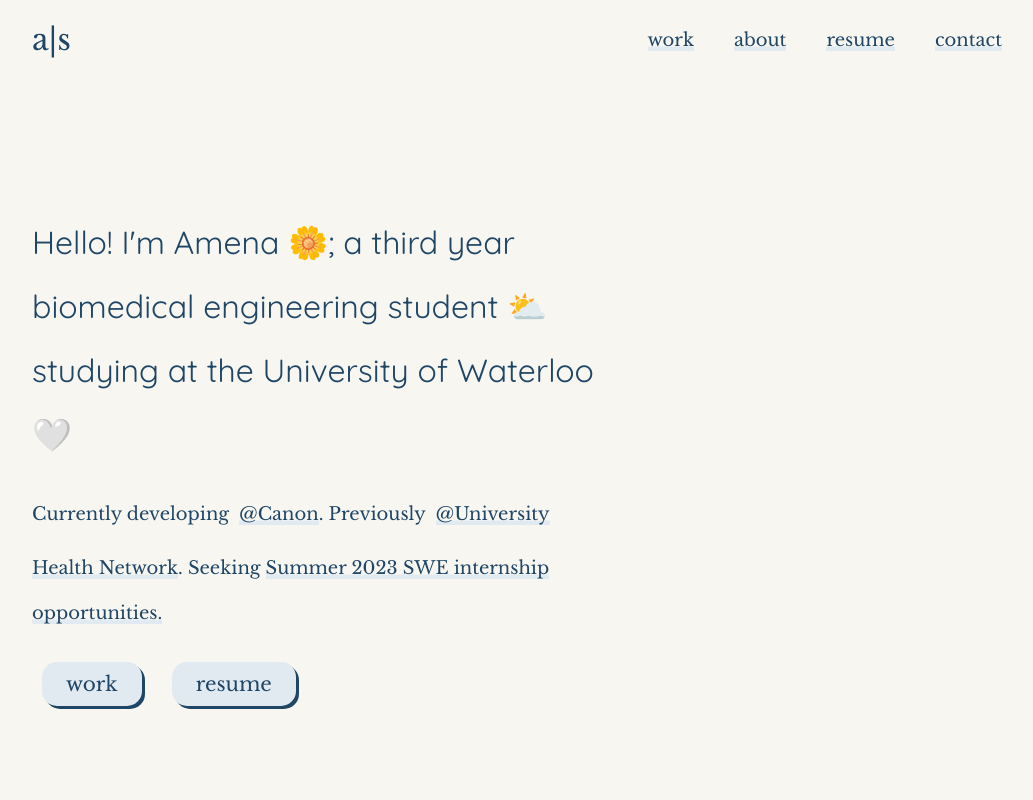
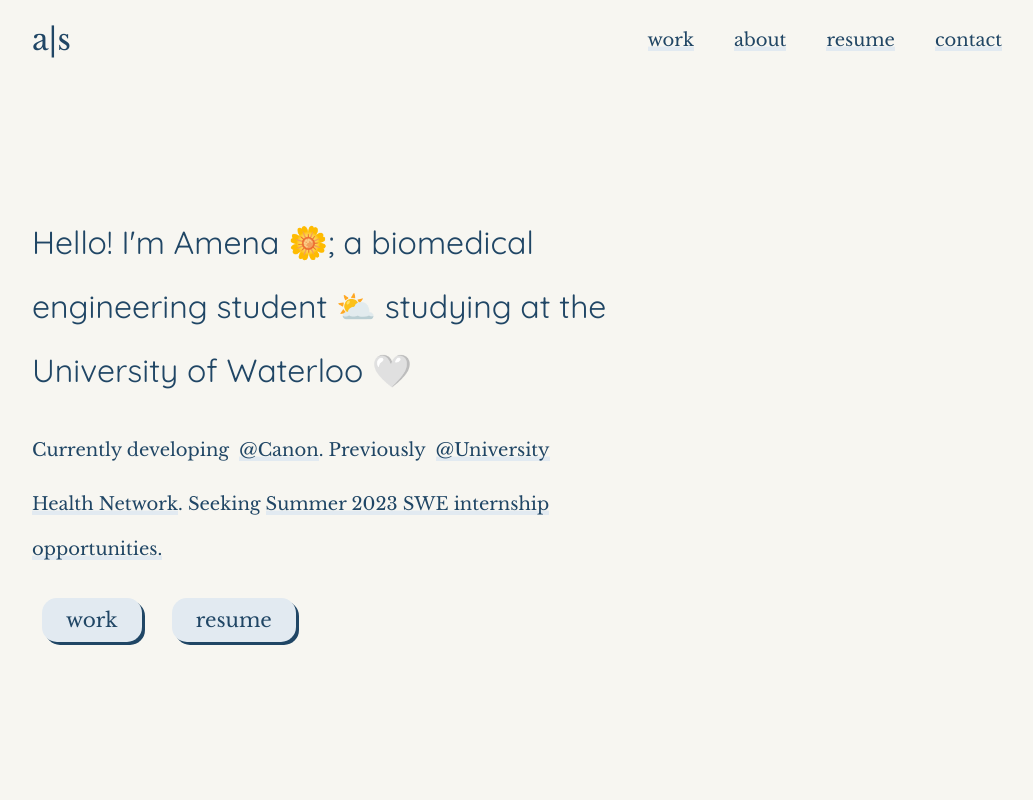
Before and after one commit to amenasyed/amenasyed.github.io, a React (Create React App) app: page / in a window 1280 px wide. Shown: the top 800 px of the page, without its empty margins (88-1121 px from the left). Built offline with nearby package versions, Linux system fonts and the light colour scheme.

Commit message:
v1.6 - fixed a broken link

```diff
--- a/src/About.js
+++ b/src/About.js
@@ -18,7 +18,7 @@ function About() {
                 <Grid item sm={12} md={6}>
                     <div className="about-text-container">
                         <h1 className="about-heading">About</h1>
-                        <p className="about-paragraph">I’m a third year Engineering student at the<a href="https://uwaterloo.ca/biomedical-engineering/" className="underline-links">University of Waterloo</a> working towards a<a href="https://ugradcalendar.uwaterloo.ca/page/ENG-Biomedical-Engineering" className="underline-links">BASc in Biomedical Engineering.</a></p>
+                        <p className="about-paragraph">I’m an Engineering student at the<a href="https://uwaterloo.ca/biomedical-engineering/" className="underline-links">University of Waterloo</a> working towards a<a href="https://ugradcalendar.uwaterloo.ca/page/ENG-Biomedical-Engineering" className="underline-links">BASc in Biomedical Engineering.</a></p>
 
 
                         <h3 className="about-subheading">What inspires me.</h3>
@@ -26,7 +26,7 @@ function About() {
                         <p className="about-paragraph">I’m passionate about combining the interdisciplinary aspects of design, human psychology and technology to make a lasting social impact beyond aesthetics.</p>
 
                         <h3 className="about-subheading">What I’ve been up to.</h3>
-                        <p className="about-paragraph">After wrapping up second year, I’ve started a new internship at<a href="https://global.medical.canon/" className="underline-links">Canon</a> as a software developer.</p>
+                        <p className="about-paragraph">After wrapping up yet another term of school, I’ve started a new internship at<a href="https://global.medical.canon/" className="underline-links">Canon</a> as a software developer.</p>
                         <p className="about-paragraph">I’m currently on the lookout for <span className="underlines">Summer 2023 SWE internship</span> opportunities! I’m eager to seek opportunities to better myself as an engineer by learning and engaging in new tech.</p>
 
 
--- a/src/components/Main.js
+++ b/src/components/Main.js
@@ -11,12 +11,12 @@ function Main() {
         <div className="main-container">
             <div className="main-text">
                 <div className="landing-page">
-                    <h1>Hello! I'm Amena 🌼; a third year biomedical engineering student ⛅ studying at the University of Waterloo 🤍</h1>
+                    <h1>Hello! I'm Amena 🌼; a biomedical engineering student ⛅ studying at the University of Waterloo 🤍</h1>
                     <h3>Currently developing<a href="https://global.medical.canon/" className="underline">@Canon</a>. Previously<a href="https://www.centrefordigitaltherapeutics.ca/" className="underline">@University Health Network</a>. Seeking <span className="underline">Summer 2023 SWE internship opportunities.</span></h3>
 
                  <div className="main-btns">
-                        <a href="/work">
-                            <button href="/work" className="btn-blue">work</button>
+                        <a href="#/work">
+                            <button href="#/work" className="btn-blue">work</button>
                         </a>
 
                         <a href={resume}>
```
Also changed, not shown: 8 other files (tests, documents, lock files or other folders).
